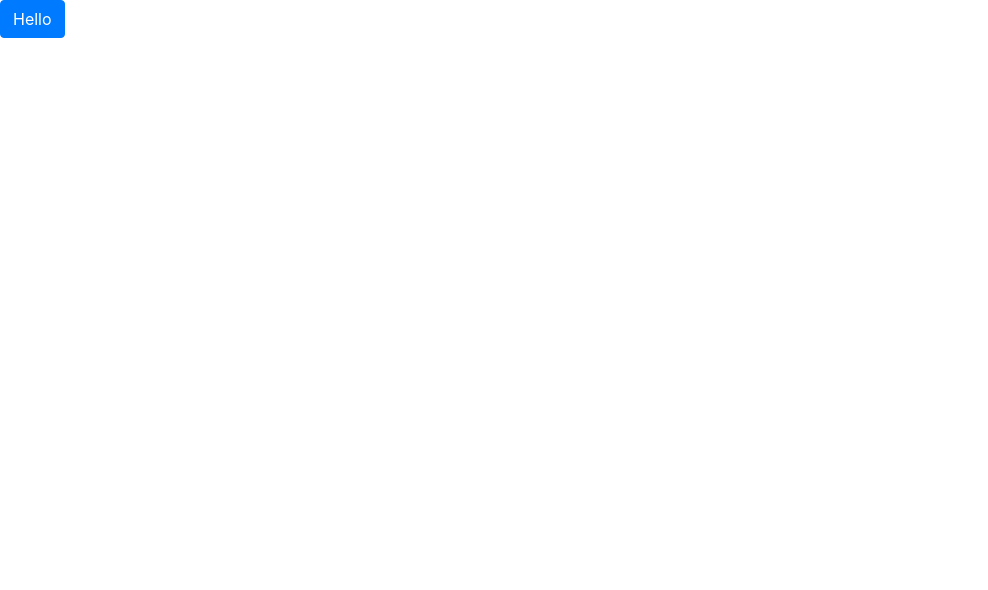
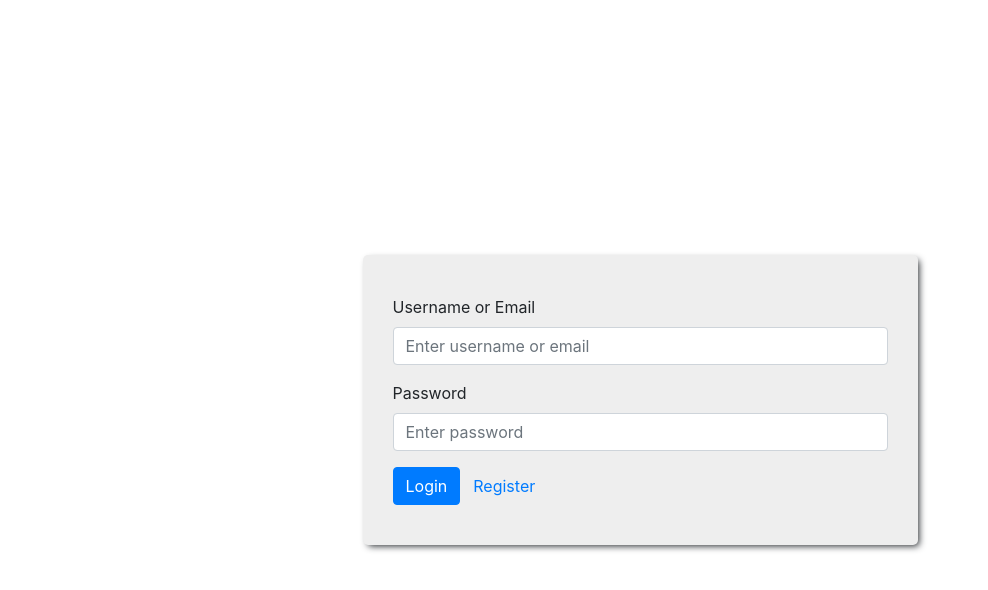
Before and after one commit to nandanshanubhag/react_trello, a React (Create React App) app: page / in a window 1280 px wide. Shown: the top 590 px of the page, without its empty margins (0-988 px from the left). Built offline with nearby package versions, Linux system fonts and the light colour scheme.

Commit message:
form validation achieved

```diff
--- a/package.json
+++ b/package.json
@@ -9,7 +9,10 @@
     "bootstrap": "^4.4.1",
     "react": "^16.13.1",
     "react-dom": "^16.13.1",
-    "react-scripts": "3.4.1"
+    "react-redux": "^7.2.0",
+    "react-scripts": "3.4.1",
+    "redux": "^4.0.5",
+    "validator": "^13.0.0"
   },
   "scripts": {
     "start": "react-scripts start",
--- a/src/App.css
+++ b/src/App.css
@@ -1,38 +1,9 @@
-.App {
-  text-align: center;
+html,
+body,
+#root {
+  height: 100%;
+  margin: 0;
 }
-
-.App-logo {
-  height: 40vmin;
-  pointer-events: none;
+.form-control {
+  box-shadow: none !important;
 }
-
-@media (prefers-reduced-motion: no-preference) {
-  .App-logo {
-    animation: App-logo-spin infinite 20s linear;
-  }
-}
-
-.App-header {
-  background-color: #282c34;
-  min-height: 100vh;
-  display: flex;
-  flex-direction: column;
-  align-items: center;
-  justify-content: center;
-  font-size: calc(10px + 2vmin);
-  color: white;
-}
-
-.App-link {
-  color: #61dafb;
-}
-
-@keyframes App-logo-spin {
-  from {
-    transform: rotate(0deg);
-  }
-  to {
-    transform: rotate(360deg);
-  }
-}
--- a/src/App.js
+++ b/src/App.js
@@ -1,10 +1,10 @@
-import React from 'react';
-import './App.css';
+import React from "react";
+import "./App.css";
+
+import { LoginPage } from "./LoginPage";
 
 function App() {
-  return (
-    <button className="btn btn-primary">Hello</button>
-  );
+  return <LoginPage></LoginPage>;
 }
 
 export default App;
--- /dev/null
+++ b/src/LoginPage/LoginPage.css
@@ -0,0 +1,16 @@
+.container {
+  display: flex;
+  height: 100%;
+  align-items: center;
+  justify-content: center;
+}
+.login-container {
+  background-color: #eee;
+  padding: 40px 30px;
+  box-shadow: 3px 3px 7px -2px;
+  border-radius: 5px;
+}
+
+.form-control.is-invalid {
+  background-image: none;
+}
--- /dev/null
+++ b/src/LoginPage/LoginPage.jsx
@@ -0,0 +1,120 @@
+import React from 'react';
+import { connect } from 'react-redux';
+
+import './LoginPage.css';
+import { auth } from '../actions';
+
+class LoginPage extends React.Component {
+  constructor(props) {
+    super(props);
+
+    this.state = {
+      username: {
+        value: '',
+        isValid: false
+      },
+      password: {
+        value: '',
+        isValid: false
+      },
+      submitted: false
+    };
+  }
+
+  onValueChange = (event) => {
+    event.persist();
+    const { name, value } = event.target;
+    const isValid = !!value;
+    this.setState({ [name]: { ...this.state[name], value, isValid } });
+  };
+
+  onSubmit = (event) => {
+    event.preventDefault();
+    this.setState({ submitted: true });
+    const { username, password } = this.state;
+    if (username.value && password.value) {
+      this.props.login();
+    }
+  };
+
+  formControlClass = (control) => {
+    const { submitted } = this.state;
+    return `form-control ${submitted && !control.isValid ? 'is-invalid' : ''}`;
+  };
+
+  render() {
+    const { isLoggingIn } = this.props;
+    const { username, password, submitted } = this.state;
+    console.log(username);
+
+    return (
+      <div className="container">
+        <div className="login-container col-md-6">
+          <form onSubmit={this.onSubmit} noValidate>
+            <div className="form-group">
+              <label htmlFor="email">Username or Email</label>
+              <input
+                type="text"
+                id="username"
+                name="username"
+                className={this.formControlClass(username)}
+                placeholder="Enter username or email"
+                autoComplete="off"
+                value={username.value}
+                onChange={this.onValueChange}
+                required
+              />
+              {submitted && !username.isValid && (
+                <div className="invalid-feedback">
+                  Username or Email required
+                </div>
+              )}
+            </div>
+            <div className="form-group">
+              <label htmlFor="password">Password</label>
+              <input
+                type="password"
+                id="password"
+                name="password"
+                className={this.formControlClass(password)}
+                placeholder="Enter password"
+                value={password.value}
+                onChange={this.onValueChange}
+                required
+              />
+              {submitted && !password.isValid && (
+                <div className="invalid-feedback">Password is required</div>
+              )}
+            </div>
+            <button
+              type={isLoggingIn ? 'button' : 'submit'}
+              className="btn btn-primary"
+            >
+              {isLoggingIn ? 'Please wait...' : 'Login'}
+            </button>
+            <button type="button" className="btn btn-link">
+              Register
+            </button>
+          </form>
+        </div>
+      </div>
+    );
+  }
+}
+
+const mapState = (state) => {
+  const {
+    authentication: { isLoggingIn }
+  } = state;
+
+  return { isLoggingIn };
+};
+
+const mapDispatch = (dispatch) => ({
+  login: () => {
+    dispatch(auth.login());
+  }
+});
+
+const connection = connect(mapState, mapDispatch)(LoginPage);
+export { connection as LoginPage };
--- /dev/null
+++ b/src/LoginPage/index.js
@@ -0,0 +1 @@
+export * from './LoginPage';
--- /dev/null
+++ b/src/actions/authActions.js
@@ -0,0 +1,10 @@
+import { authActions } from '../constants';
+
+const login = () => ({ type: authActions.LOGGING_IN });
+
+const logout = () => ({ type: authActions.LOGGING_OUT });
+
+export const auth = {
+  login,
+  logout
+};
--- /dev/null
+++ b/src/actions/index.js
@@ -0,0 +1 @@
+export * from './authActions';
--- /dev/null
+++ b/src/constants/index.js
@@ -0,0 +1,4 @@
+export const authActions = {
+  LOGGING_IN: 'LOGGING_IN',
+  LOGGING_OUT: 'LOGGING_OUT'
+};
--- a/src/index.js
+++ b/src/index.js
@@ -1,15 +1,19 @@
-import React from 'react';
-import ReactDOM from 'react-dom';
-import 'bootstrap/dist/css/bootstrap.css';
-import './index.css';
-import App from './App';
-import * as serviceWorker from './serviceWorker';
+import React from "react";
+import ReactDOM from "react-dom";
+import { Provider } from "react-redux";
+import "bootstrap/dist/css/bootstrap.css";
+import "./index.css";
+import App from "./App";
+import * as serviceWorker from "./serviceWorker";
+import { store } from "./store";
 
 ReactDOM.render(
   <React.StrictMode>
-    <App />
+    <Provider store={store}>
+      <App />
+    </Provider>
   </React.StrictMode>,
-  document.getElementById('root')
+  document.getElementById("root")
 );
 
 // If you want your app to work offline and load faster, you can change
--- /dev/null
+++ b/src/reducers/index.js
@@ -0,0 +1,16 @@
+import { combineReducers } from 'redux';
+import { authActions } from '../constants';
+
+const authentication = (state = {}, action) => {
+  switch (action.type) {
+    case authActions.LOGGING_IN:
+      return {
+        isLoggingIn: true
+      };
+
+    default:
+      return state;
+  }
+};
+
+export const rootReducer = combineReducers({authentication});
--- /dev/null
+++ b/src/store/index.js
@@ -0,0 +1,4 @@
+import { createStore } from 'redux';
+import { rootReducer } from '../reducers';
+
+export const store = createStore(rootReducer);
```
Also changed, not shown: 2 other files (tests, documents, lock files or other folders).
